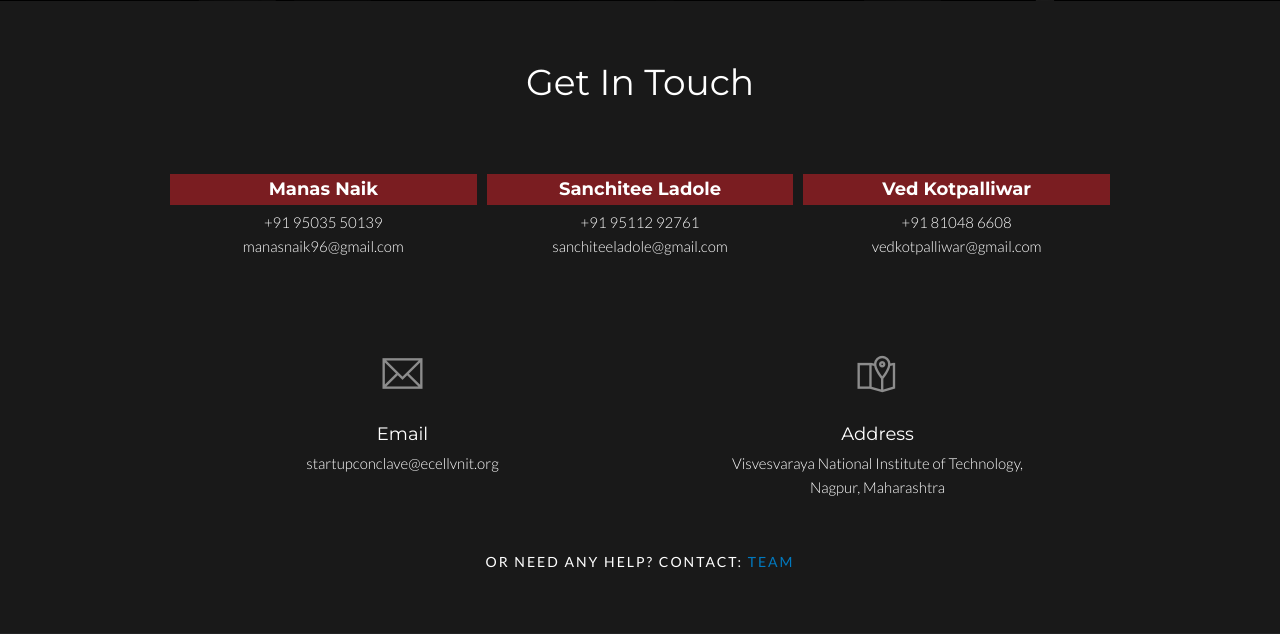
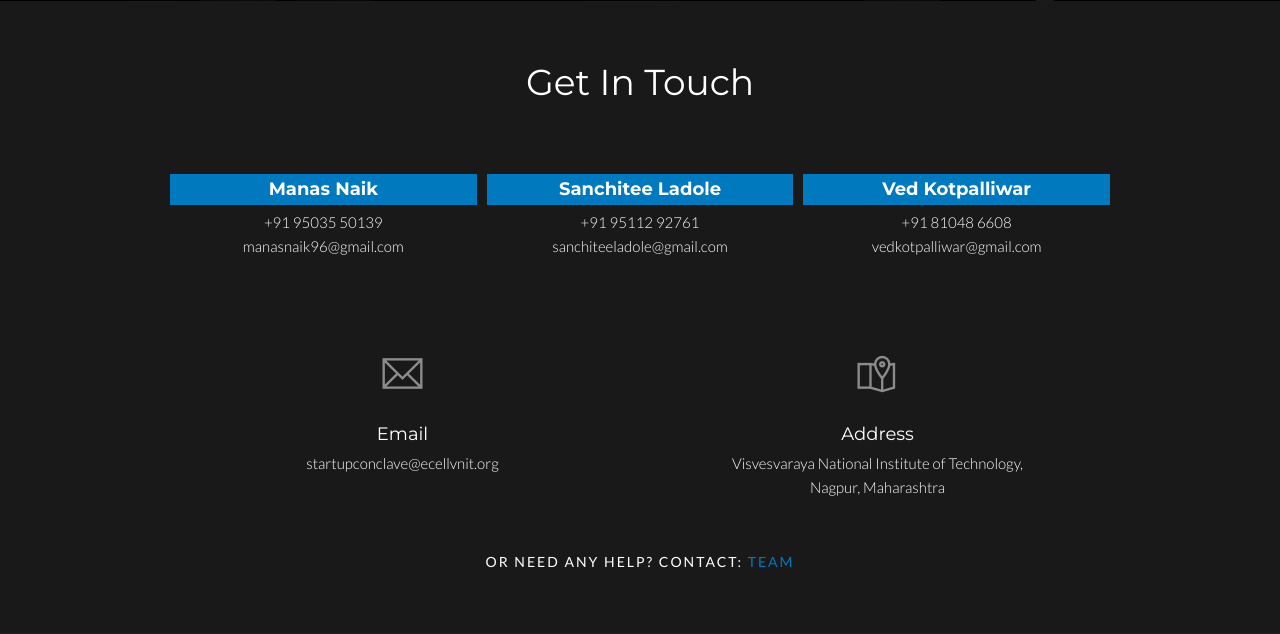
Before and after one commit to PrabuddhaGope/neo, a PHP site: page /payment/ in a window 1280 px wide. Shown: the part 2883-3517 px from the top of the page. Run offline with PHP 8.4, Linux system fonts and the light colour scheme.

Commit message:
frontend change

```diff
--- a/index.php
+++ b/index.php
@@ -55,6 +55,12 @@
         <div id="landing" class="g-fullheight--xs">
             <div class="g-fullheight--md g-container--md g-text-center--xs g-ver-left--md g-padding-y-120--xs g-padding-y-300--md" style="width:100%;background: rgba(255,255,255,0)">
                 <div class="g-margin-b-60--xs">
+
+                    <img class="resize" src="public/img/new-landing.png" alt="StartUp Conclave">
+
+                </div>
+                <div class="g-margin-b-60--xs">
+
                     <img class="resize" src="public/img/log.png" alt="StartUp Conclave">
                     <p class="g-font-size-18--xs g-font-size-26--md g-color--dark g-margin-b-0--xs">Enlighting students and young entrepreneurs in their entrepreneurial journey.</p>
                 </div>
--- a/public/css/custom.css
+++ b/public/css/custom.css
@@ -210,7 +210,7 @@ background:black;
 
 #managers h4 {
     padding: 5px;
-    background: #bd202696;
+    background: #0079bf;
     color: #fff;
     font-weight: bolder;
 
```
